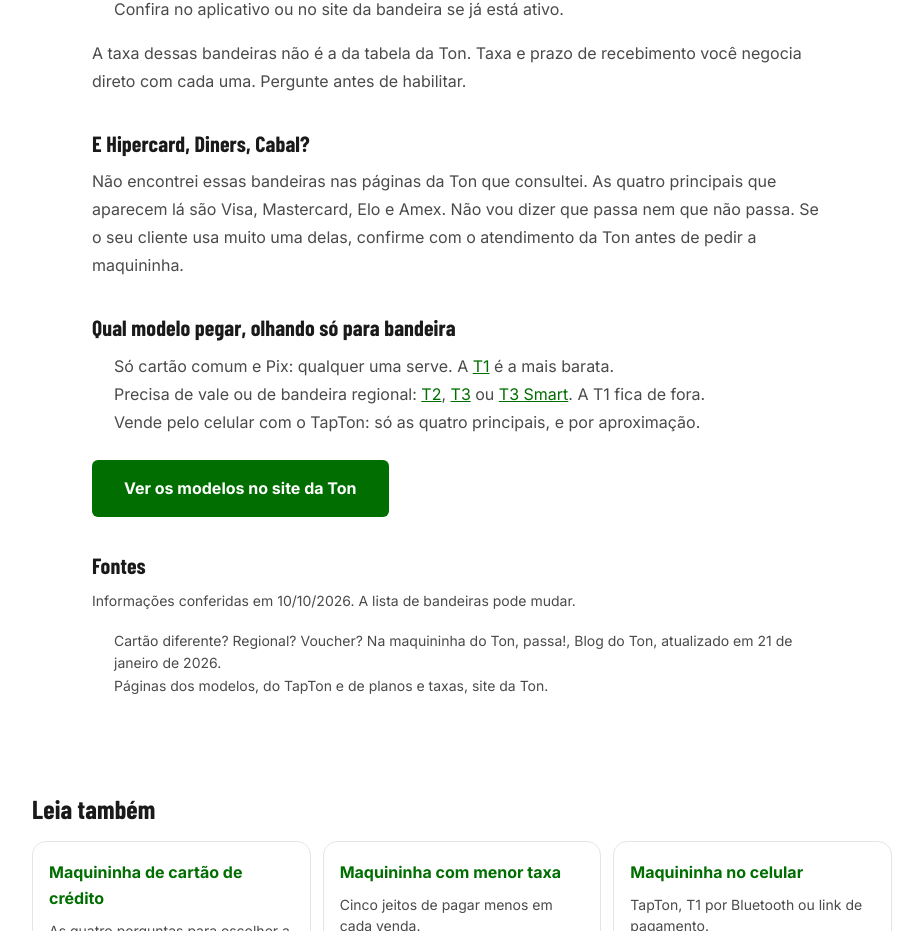
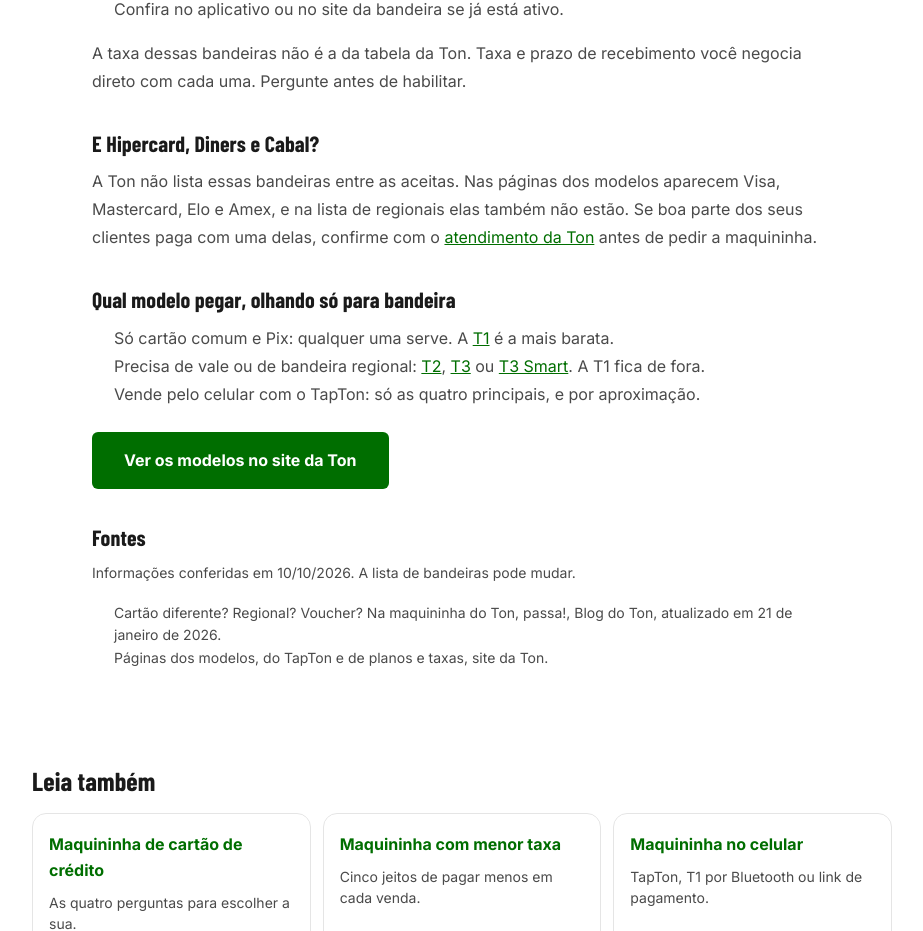
Before and after one commit to parceirotonautorizado/seo-site, a Next.js app: page /bandeiras-aceitas-ton in a window 1280 px wide. Shown: the part 2190-3121 px from the top of the page, without its empty margins (178-1101 px from the left). Built offline with nearby package versions, Linux system fonts and the light colour scheme; a web font is replaced by a local one.

Commit message:
Bandeiras: reescreve o trecho de Hipercard, Diners e Cabal falando com o comerciante
Co-Authored-By: Claude Opus 5.5 <noreply@anthropic.com>

```diff
--- a/app/bandeiras-aceitas-ton/page.tsx
+++ b/app/bandeiras-aceitas-ton/page.tsx
@@ -145,11 +145,11 @@ export default function BandeirasAceitasTon() {
           uma. Pergunte antes de habilitar.
         </p>
 
-        <h2>E Hipercard, Diners, Cabal?</h2>
+        <h2>E Hipercard, Diners e Cabal?</h2>
         <p>
-          Não encontrei essas bandeiras nas páginas da Ton que consultei. As quatro principais que aparecem lá são
-          Visa, Mastercard, Elo e Amex. Não vou dizer que passa nem que não passa. Se o seu cliente usa muito uma
-          delas, confirme com o atendimento da Ton antes de pedir a maquininha.
+          A Ton não lista essas bandeiras entre as aceitas. Nas páginas dos modelos aparecem Visa, Mastercard, Elo e
+          Amex, e na lista de regionais elas também não estão. Se boa parte dos seus clientes paga com uma delas,
+          confirme com o <a href="/ton-whatsapp-telefone">atendimento da Ton</a> antes de pedir a maquininha.
         </p>
 
         <h2>Qual modelo pegar, olhando só para bandeira</h2>
```
